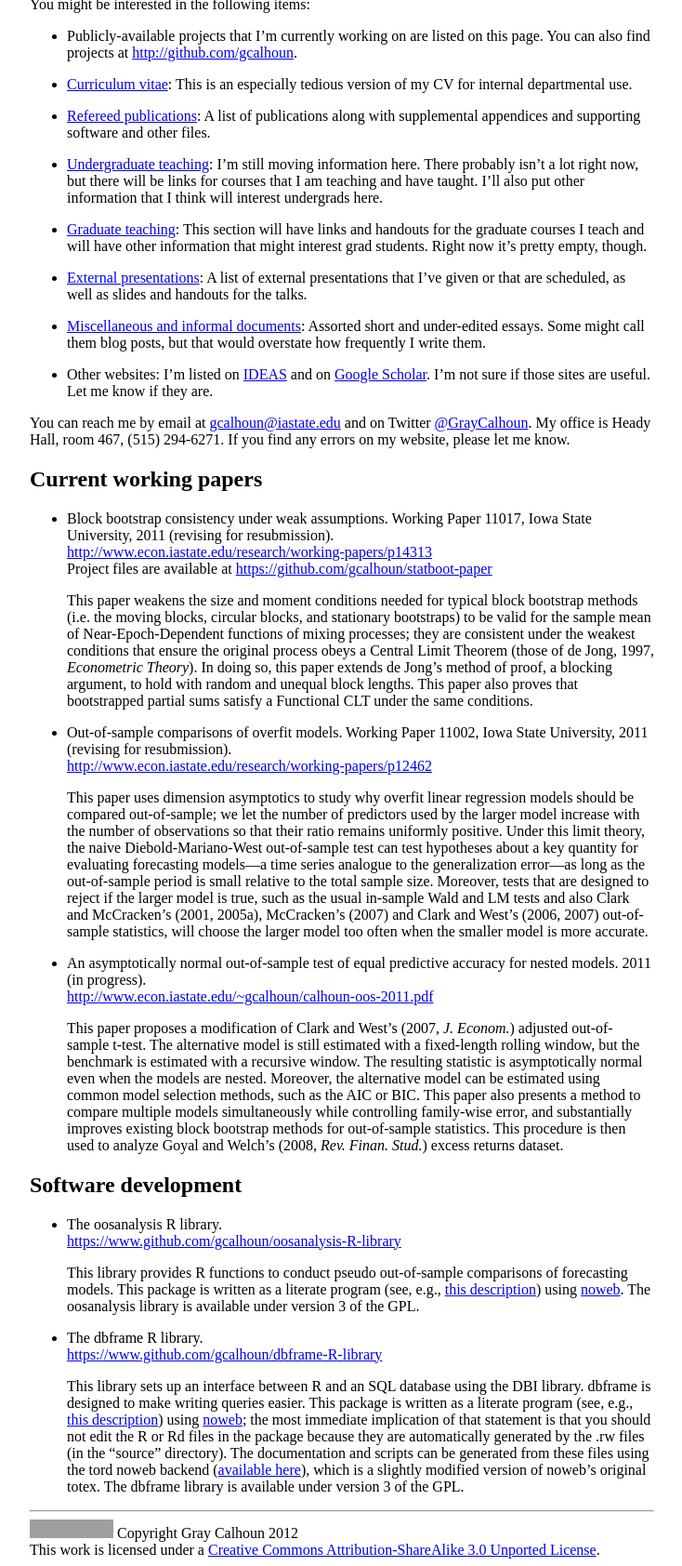
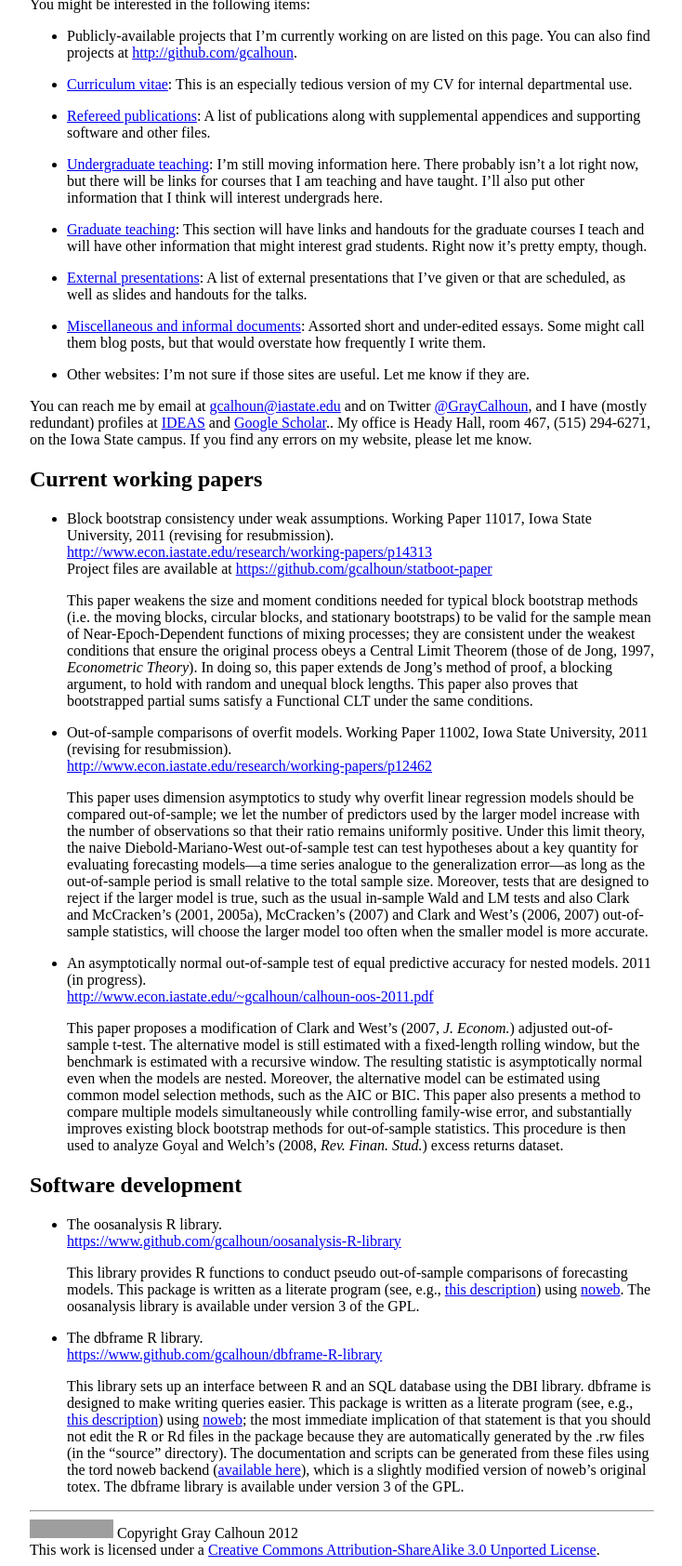
Before and after one commit to mmkuang/grayclhn.github.io, a Jekyll site: the page built from index.md, in a window 1280 px wide, cut to the strip 244-1928 px from the top of the page. Shown: the whole strip at 93% size, without its empty margins (272-1006 px from the left). Built offline with Jekyll 4.4.1, drawn with Linux system fonts in a browser that asks for light colours; grey boxes are pictures that could not be loaded.

Commit message:
Moved links to other profiles out of bullet points

```diff
--- a/index.md
+++ b/index.md
@@ -46,15 +46,16 @@ the following items:
   short and under-edited essays.  Some might call them blog posts, but
   that would overstate how frequently I write them.
 
-* Other websites: I'm listed on [IDEAS](http://ideas.repec.org/f/pca491.html)
-  and on [Google
-  Scholar](http://scholar.google.com/citations?hl=en&user=OS8d9ycAAAAJ).
+* Other websites:
   I'm not sure if those sites are useful.  Let me know if they are.
 
 You can reach me by email at <gcalhoun@iastate.edu> and on Twitter
-[@GrayCalhoun](http://www.twitter.com/#!/GrayCalhoun).  My office is
-Heady Hall, room 467, (515) 294-6271.  If you find any errors on my
-website, please let me know.
+[@GrayCalhoun](http://www.twitter.com/#!/GrayCalhoun), and I have
+(mostly redundant) profiles at
+[IDEAS](http://ideas.repec.org/f/pca491.html) and [Google
+Scholar](http://scholar.google.com/citations?hl=en&user=OS8d9ycAAAAJ)..
+My office is Heady Hall, room 467, (515) 294-6271, on the Iowa State
+campus.  If you find any errors on my website, please let me know.
 
 Current working papers
 ----------------------
```
Also changed, not shown: other parts of index.md (+1 -1 lines).
